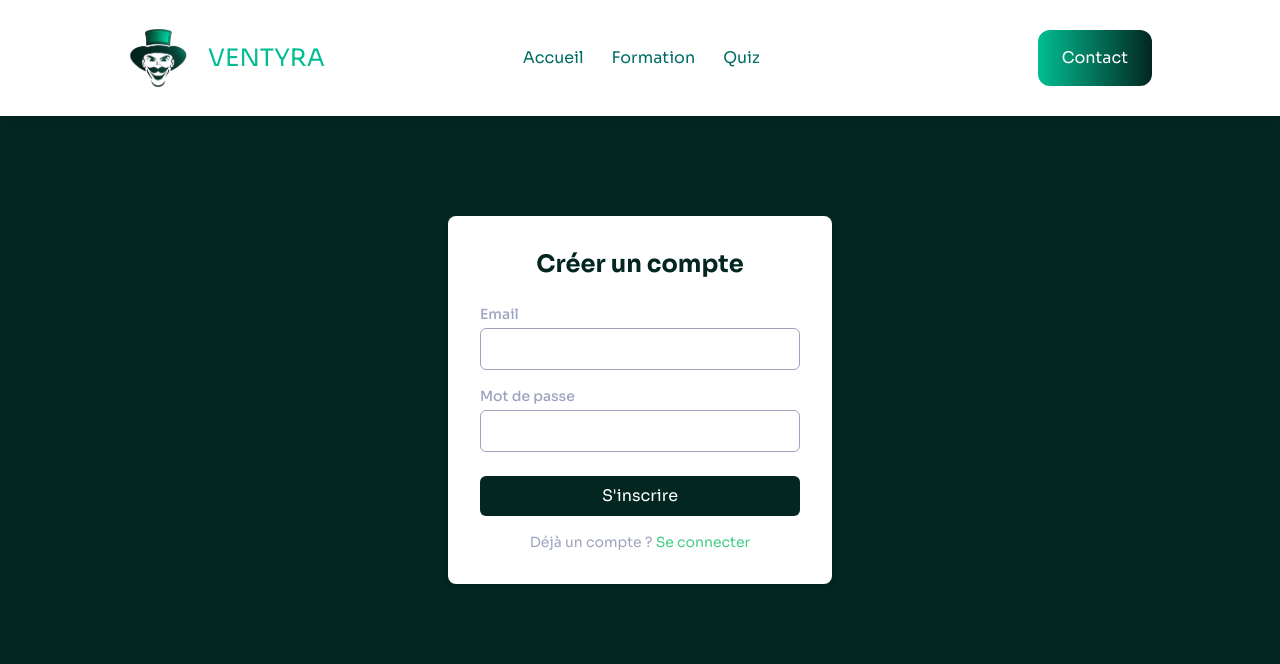
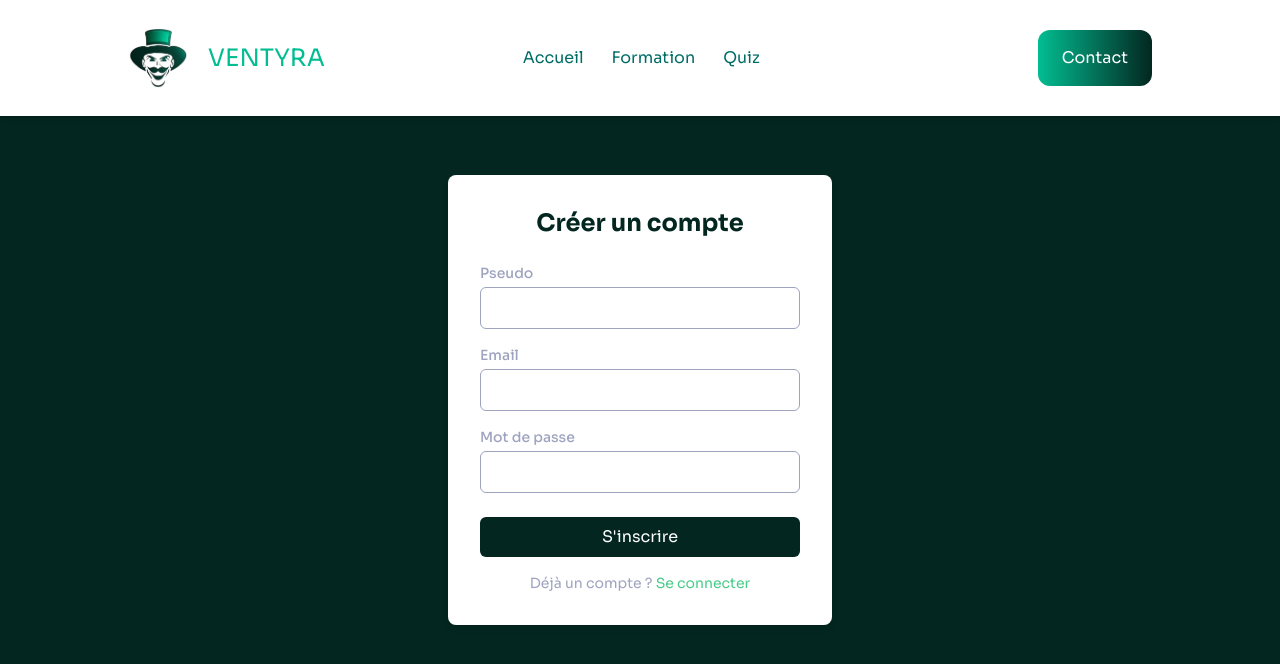
Before and after one commit to Valyors/ventyra, a Next.js app: page /pages/register in a window 1280 px wide. Shown: the top 664 px of the page. Built offline with nearby package versions, Linux system fonts and the light colour scheme.

Commit message:
ajout pseudo lors de l'inscription

```diff
--- a/app/api/auth-md5/register/route.ts
+++ b/app/api/auth-md5/register/route.ts
@@ -7,7 +7,7 @@ import prisma from '../../../lib/prisma';
 
 export async function POST(req: NextRequest) {
   try {
-    const { email, password } = await req.json();
+    const { email, pseudo, password } = await req.json();
 
     // Vérifier si l'email est déjà pris
     const existingUser = await prisma.user.findUnique({ where: { email } });
@@ -18,10 +18,11 @@ export async function POST(req: NextRequest) {
     // Hacher le mot de passe avec MD5
     const hashedPassword = crypto.createHash('md5').update(password).digest('hex');
 
-    // Créer un nouvel utilisateur
+    // Créer un nouvel utilisateur en incluant le pseudo
     const user = await prisma.user.create({
       data: {
         email,
+        pseudo,
         password: hashedPassword,
       },
     });
--- a/app/pages/register/page.tsx
+++ b/app/pages/register/page.tsx
@@ -1,4 +1,4 @@
-// app/register/page.tsx
+// app/pages/register/page.tsx
 
 "use client";
 
@@ -8,6 +8,7 @@ import Navbar from '../../components/navbar';
 
 const Register = () => {
   const [email, setEmail] = useState('');
+  const [pseudo, setPseudo] = useState(''); // nouvel état pour le pseudo
   const [password, setPassword] = useState('');
   const [error, setError] = useState('');
   const router = useRouter();
@@ -16,13 +17,13 @@ const Register = () => {
     e.preventDefault();
     setError('');
 
-    // Appel API Register
+    // Appel API Register en incluant le pseudo
     const res = await fetch('/api/auth-md5/register', {
       method: 'POST',
       headers: {
         'Content-Type': 'application/json',
       },
-      body: JSON.stringify({ email, password }),
+      body: JSON.stringify({ email, pseudo, password }),
     });
 
     const data = await res.json();
@@ -48,6 +49,17 @@ const Register = () => {
         {error && <div className="text-red-500 text-center mb-4">{error}</div>}
 
         <form onSubmit={handleSubmit}>
+          <div className="mb-4">
+            <label className="block text-sm font-medium text-[#9EA3BF]">Pseudo</label>
+            <input
+              type="text"
+              value={pseudo}
+              onChange={(e) => setPseudo(e.target.value)}
+              className="mt-1 p-2 border border-[#9EA3BF] rounded-md w-full text-[#032720]"
+              required
+            />
+          </div>
+
           <div className="mb-4">
             <label className="block text-sm font-medium text-[#9EA3BF]">Email</label>
             <input
```
Also changed, not shown: 2 other files (tests, documents, lock files or other folders).
